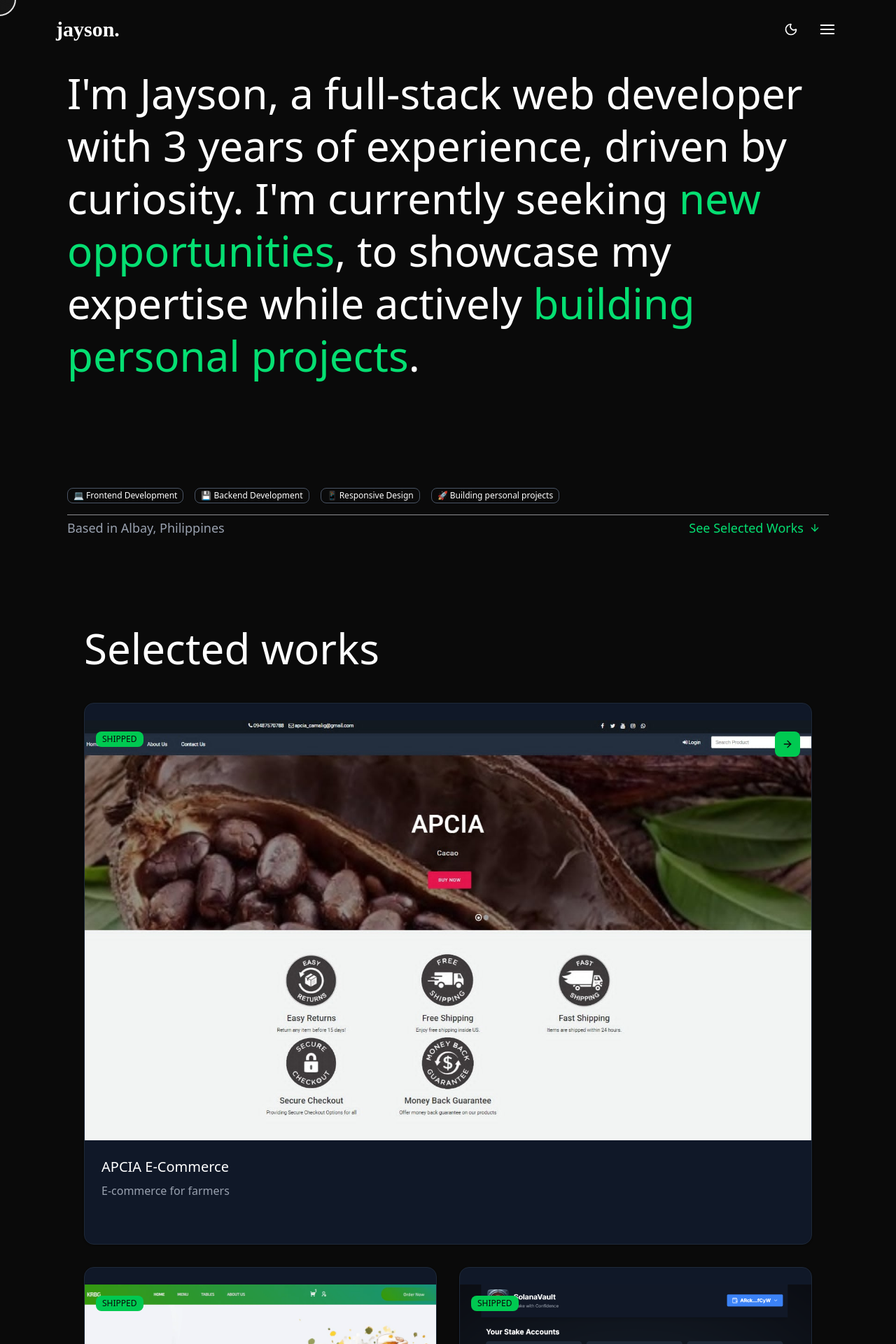
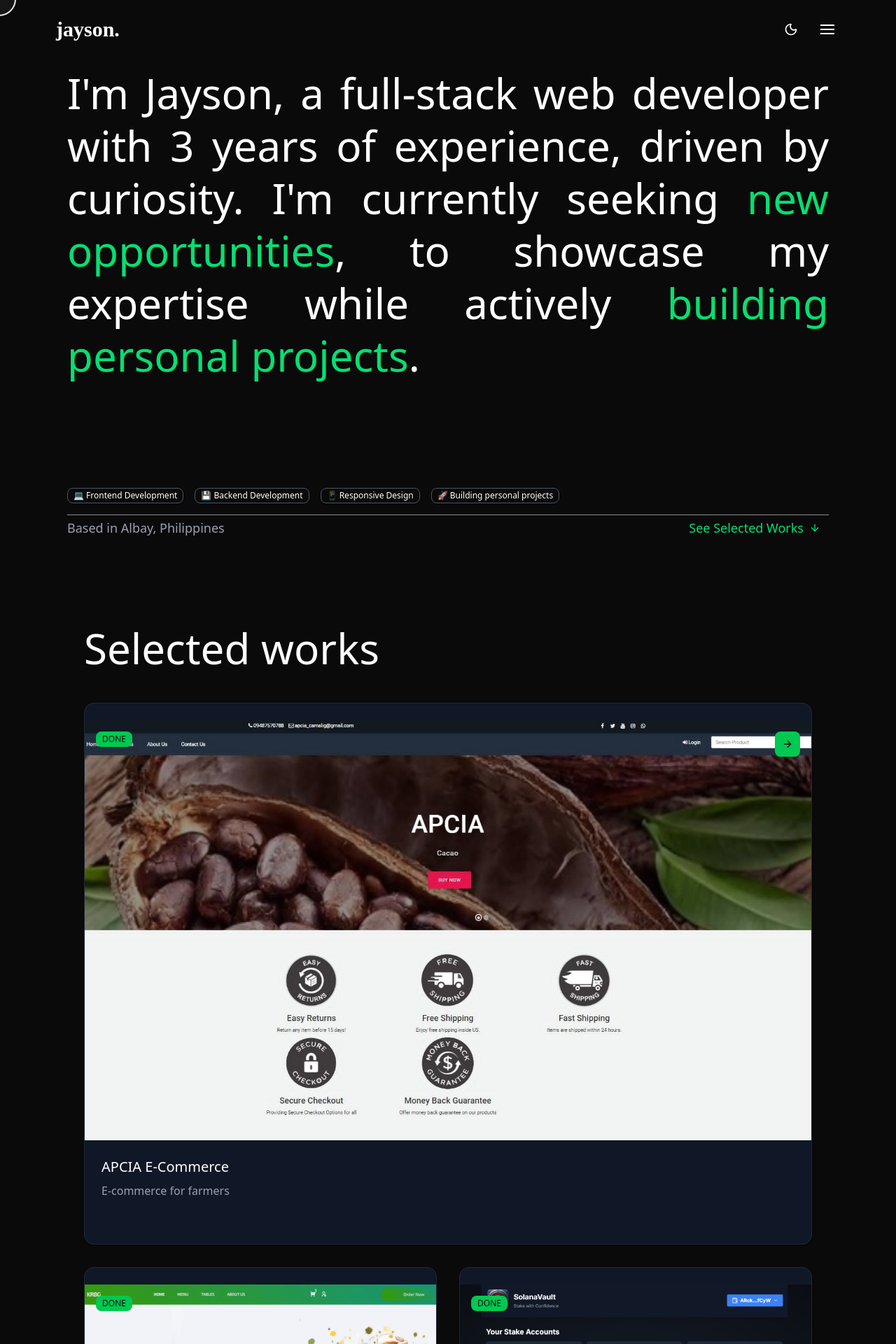
Before and after one commit to kaiseldev-sudo/portfolio-website, a Next.js app: page / in a window 1280 px wide. Shown: the top 1920 px of the page at 70% size. Built offline with nearby package versions, Linux system fonts and the light colour scheme; a web font is replaced by a local one.

Commit message:
Fixed visual bugs

```diff
--- a/app/layout.tsx
+++ b/app/layout.tsx
@@ -17,6 +17,21 @@ export const metadata: Metadata = {
   description: "Jayson Reales is a passionate Web Developer specializing in modern, responsive, and user-friendly websites.",
   icons: {
     icon: '/jayson.png',
+  },
+  openGraph: {
+    title: 'Jayson Reales | Web Developer',
+    description: "Jayson Reales is a passionate Web Developer specializing in modern, responsive, and user-friendly websites.",
+    url: 'https://jaysonreales.vercel.app/',
+    siteName: 'Jayson Reales | Web Developer',
+    images: [
+      {
+        url: 'https://jaysonreales.vercel.app/jayson.png',
+        width: 1200,
+        height: 630,
+      },
+    ],
+    locale: 'en_US',
+    type: 'website',
   },
 };
 
--- a/app/page.tsx
+++ b/app/page.tsx
@@ -16,8 +16,16 @@ export default function Portfolio() {
   const [isHoveringText, setIsHoveringText] = useState(false)
   const [openDropdown, setOpenDropdown] = useState<number | null>(0)
   const testimonials = [
-    'Sir Jayson is an amazing instructor — he explains complex programming concepts in a simple, clear way that helped me build real projects with confidence.',
-    'Learning from Sir Jayson transformed my skills. His hands-on lessons and constant support made me feel ready to tackle real-world web development challenges.',
+    {
+      text: 'Sir Jayson is an amazing instructor — he explains complex programming concepts in a simple, clear way that helped me build real projects with confidence.',
+      name: 'Alex Cruz',
+      image: '/images/profile1.jpg', // Example image from your public/images
+    },
+    {
+      text: 'Learning from Sir Jayson transformed my skills. His hands-on lessons and constant support made me feel ready to tackle real-world web development challenges.',
+      name: 'Jamie Santos',
+      image: '/images/profile.jpg', // Example image from your public/images
+    },
   ];
 
   const [testimonialIndex, setTestimonialIndex] = useState(0);
@@ -318,7 +326,7 @@ export default function Portfolio() {
       >
         <div className="max-w-6xl">
           <h1
-            className={`text-3xl md:text-5xl lg:text-6xl font-light leading-tight transition-all duration-1000 ${
+            className={`text-3xl md:text-5xl lg:text-6xl font-light text-justify leading-tight transition-all duration-1000 ${
               visibleSections.has("hero") ? "opacity-100 translate-y-0" : "opacity-0 translate-y-8"
             }`}
             onMouseEnter={() => setIsHoveringText(true)}
@@ -420,7 +428,7 @@ export default function Portfolio() {
         >
           <CardContent className="p-0">
             <div className="relative">
-              <Badge className="absolute top-4 left-4 z-10 bg-green-500 text-neutral-950">SHIPPED</Badge>
+              <Badge className="absolute top-4 left-4 z-10 bg-green-500 text-neutral-950">DONE</Badge>
               <Image
                 src="/images/apcia.jpg?height=600&width=1200"
                 alt="APCIA E-Commerce"
@@ -472,7 +480,7 @@ export default function Portfolio() {
           >
             <CardContent className="p-0">
               <div className="relative">
-                <Badge className="absolute top-4 left-4 z-10 bg-green-500 text-neutral-950">SHIPPED</Badge>
+                <Badge className="absolute top-4 left-4 z-10 bg-green-500 text-neutral-950">DONE</Badge>
                 <Image
                   src="/images/kapuntukan.png?height=300&width=600"
                   alt="Kapuntukan Resto Bar Reservation and Scheduling"
@@ -509,7 +517,7 @@ export default function Portfolio() {
           >
             <CardContent className="p-0">
               <div className="relative">
-                <Badge className="absolute top-4 left-4 z-10 bg-green-500 text-neutral-950">SHIPPED</Badge>
+                <Badge className="absolute top-4 left-4 z-10 bg-green-500 text-neutral-950">DONE</Badge>
                 <Image
                   src="/images/solana.png?height=300&width=600"
                   alt="Solana Staking DApp"
@@ -866,7 +874,7 @@ export default function Portfolio() {
               Looking for 1:1 mentoring to grow your web development career?
             </h3>
             <p
-              className={`${isDarkMode ? "text-gray-400" : "text-gray-600"} mb-8 leading-relaxed transition-all duration-1000 delay-300 ${
+              className={`${isDarkMode ? "text-gray-400" : "text-gray-600"} mb-8 leading-relaxed transition-all text-justify duration-1000 delay-300 ${
                 visibleSections.has("mentoring") ? "opacity-100 translate-y-0" : "opacity-0 translate-y-8"
               }`}
               onMouseEnter={() => setIsHoveringText(true)}
@@ -921,7 +929,7 @@ export default function Portfolio() {
               <Card
                 className={`transition-all duration-300 hover:scale-[1.02] ${isLargeScreen ? 'cursor-none' : 'cursor-auto'} ${isDarkMode ? "bg-gray-900 border-gray-800 hover:border-gray-700" : "bg-gray-50 border-gray-200 hover:border-gray-300"}`}
               >
-                <CardContent className="p-6 flex items-center justify-between gap-4">
+                <CardContent className="lg:p-6 flex items-center justify-between gap-3 lg:gap-4">
                   <Button
                     variant="ghost"
                     size="icon"
@@ -929,15 +937,17 @@ export default function Portfolio() {
                     onClick={() => setTestimonialIndex((testimonialIndex - 1 + testimonials.length) % testimonials.length)}
                     aria-label="Previous testimonial"
                   >
-                    <ChevronRight className="h-4 w-4 rotate-180" />
+                    <ChevronRight className="h-1 w-1 lg:h-3 lg:w-3 rotate-180" />
                   </Button>
-                  <p
-                    className={`${isDarkMode ? 'text-gray-300' : 'text-gray-700'} mb-0 flex-1`}
-                    onMouseEnter={() => setIsHoveringText(true)}
-                    onMouseLeave={() => setIsHoveringText(false)}
-                  >
-                    {testimonials[testimonialIndex]}
-                  </p>
+                  <div className="flex-1 flex flex-row items-center justify-center">
+                    <p
+                      className={`${isDarkMode ? 'text-gray-300' : 'text-gray-700'} mb-0 text-md text-justify lg:text-base`}
+                      onMouseEnter={() => setIsHoveringText(true)}
+                      onMouseLeave={() => setIsHoveringText(false)}
+                    >
+                      {testimonials[testimonialIndex].text}
+                    </p>
+                  </div>
                   <Button
                     variant="ghost"
                     size="icon"
@@ -945,7 +955,7 @@ export default function Portfolio() {
                     onClick={() => setTestimonialIndex((testimonialIndex + 1) % testimonials.length)}
                     aria-label="Next testimonial"
                   >
-                    <ChevronRight className="h-4 w-4" />
+                    <ChevronRight className="h-1 w-1 lg:h-3 lg:w-3" />
                   </Button>
                 </CardContent>
               </Card>
@@ -1038,7 +1048,7 @@ export default function Portfolio() {
         </div>
 
         <div
-          className={`${isDarkMode ? "text-gray-500" : "text-gray-500"} flex justify-between items-center text-sm pt-8 border-t transition-colors ${isDarkMode ? "border-gray-800" : "border-gray-200"}`}
+          className={`${isDarkMode ? "text-gray-500" : "text-gray-500"} flex justify-between items-center text-sm lg:text-lg pt-8 border-t transition-colors ${isDarkMode ? "border-gray-800" : "border-gray-200"}`}
         >
           <p onMouseEnter={() => setIsHoveringText(true)} onMouseLeave={() => setIsHoveringText(false)}>
             © 2025 Jayson Reales
```
